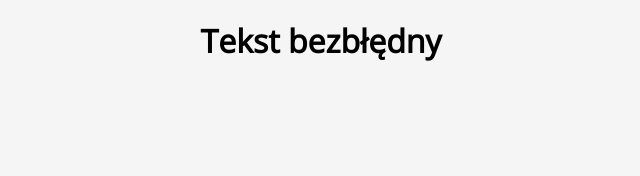
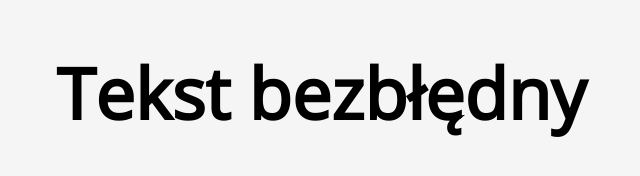
Before and after one commit to BStachow/Git-Site, a plain HTML site: page index.html in a window 1280 px wide. Shown: the part 640-816 px from the top of the page, without its empty margins (319-959 px from the left). Drawn offline with nearby package versions, Linux system fonts and the light colour scheme.

Commit message:
change font size

```diff
--- a/style.css
+++ b/style.css
@@ -7,7 +7,7 @@ img {
   margin-right: auto;
 }
 h1 {
-  size: 100%;
+  font-size: 4.4rem;
   font-family: "Open Sans", sans-serif;
   text-align: center;
 }
```
